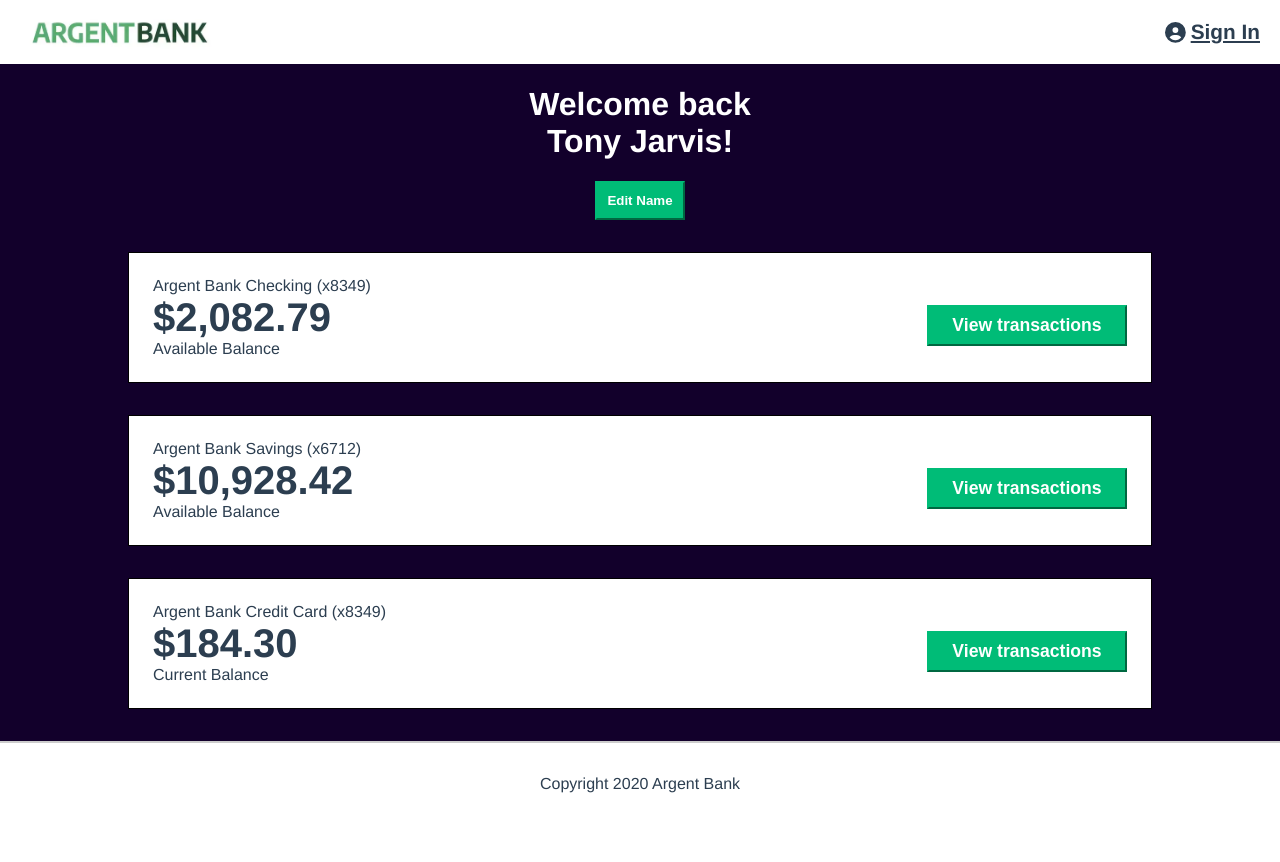
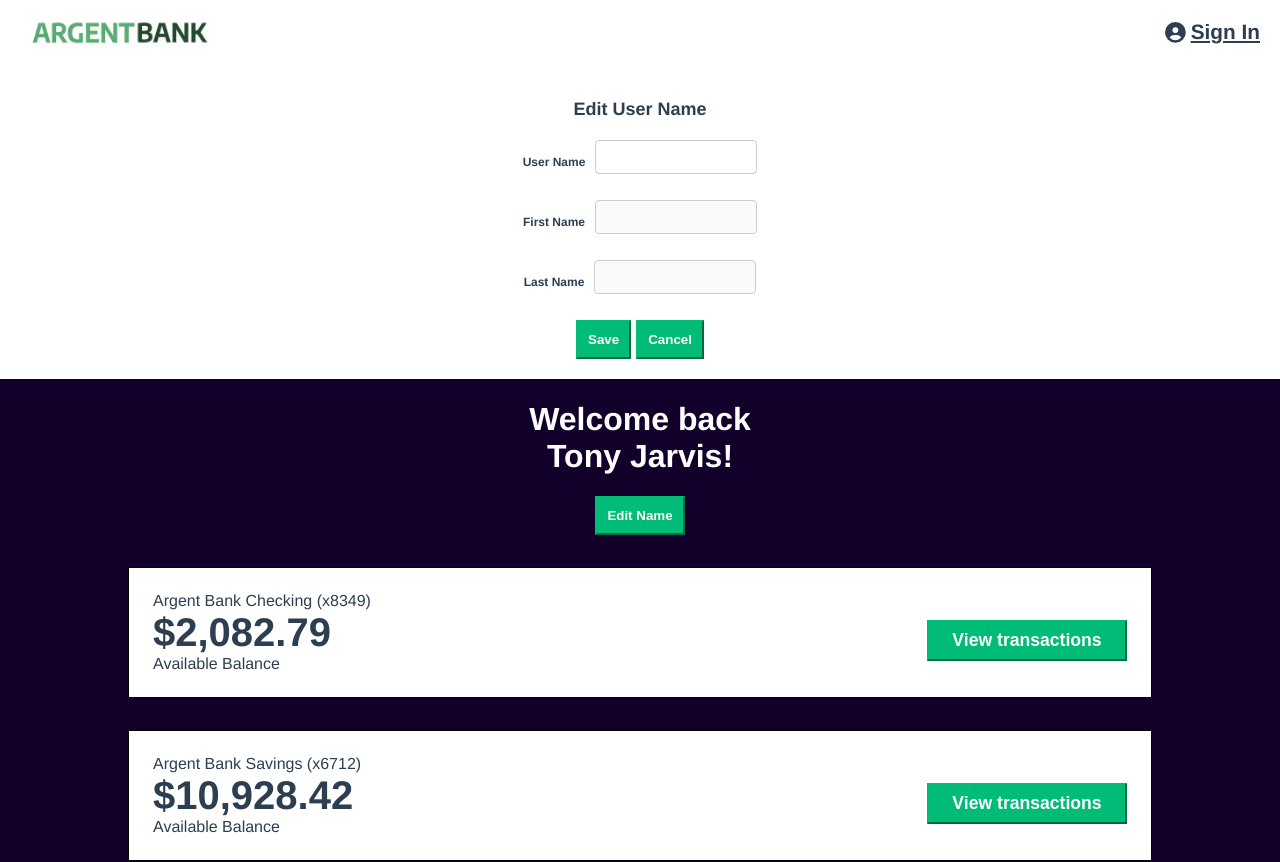
Before and after one commit to Jenlpl/OCProjet11, a React (Vite) app: page /user in a window 1280 px wide. Shown: the top 862 px of the page. Before the commit the page ends 817 px from the top, so only its background shows below. Built offline with nearby package versions, Linux system fonts and the light colour scheme.

Commit message:
EditForm

```diff
--- a/src/App.jsx
+++ b/src/App.jsx
@@ -1,5 +1,5 @@
 // App.jsx
-import React, { useState } from 'react';
+import React, { useState, useEffect } from 'react';
 import { Provider } from 'react-redux';
 import { Routes, Route } from "react-router-dom";
 import Header from "./components/Header/Header";
@@ -8,9 +8,28 @@
 import User from './pages/User/User';
 import Footer from './components/Footer';
 import store from './redux/store';
+import { fetchUserData } from './redux/authThunks'; // Import fetchUserData thunk action
 
 function App() {
-  const [isUserConnected, setUserConnected] = useState(!!localStorage.getItem('jwtToken'));
+  const [isUserConnected, setUserConnected] = useState(false);
+  const [userFirstName, setUserFirstName] = useState('');
+
+  useEffect(() => {
+    const token = localStorage.getItem('jwtToken');
+    if (token) {
+      // User is connected, fetch user data
+      setUserConnected(true);
+      // Dispatch action to fetch user data
+      store.dispatch(fetchUserData())
+        .then((userData) => {
+          // Assuming userData contains the user's information including first name
+          setUserFirstName(userData.firstName);
+        })
+        .catch((error) => {
+          console.error('Error fetching user data:', error);
+        });
+    }
+  }, []); // Run once on component mount
 
   const updateHeaderState = () => {
     setUserConnected(!!localStorage.getItem('jwtToken'));
@@ -19,7 +38,7 @@
   return (
     <Provider store={store}>
       <>
-        <Header isUserConnected={isUserConnected} updateHeaderState={updateHeaderState} />
+        <Header isUserConnected={isUserConnected} firstName={userFirstName} updateHeaderState={updateHeaderState} />
         <Routes>
           <Route path="/" element={<Home />} />
           <Route path="/sign-in" element={<Signin updateHeaderState={updateHeaderState} />} />
--- /dev/null
+++ b/src/components/EditForm/EditForm.css
@@ -0,0 +1,50 @@
+.edit-form {
+    padding: 20px;
+    margin: 0 auto;
+    width: 300px;
+  }
+
+  .edit-form .input-wrapper {
+    justify-content: center;
+    align-items: center;
+    flex-direction: row;
+  }
+
+  .edit-form h2 {
+    font-size: 18px;
+    margin-bottom: 20px;
+  }
+
+  .edit-form label {
+    font-size: 12px;
+    margin-right: 10px;
+  }
+
+  .edit-form input {
+    width: 150px;
+    padding: 10px;
+    border: 1px solid #ccc;
+    border-radius: 4px;
+    margin-bottom: 10px;
+    color: #333;
+  }
+
+  .edit-form input:focus::placeholder {
+    color: transparent;
+  }
+
+  .edit-form input.text_input {
+    color: #fff;
+    cursor: not-allowed;
+  }
+
+  .edit-form .buttons-form {
+    display: flex;
+    justify-content: center;
+    align-items: center;
+    gap: 5px;
+  }
+
+  .edit-form .buttons-form button {
+    background: #00bc77;
+  }
--- /dev/null
+++ b/src/components/EditForm/EditForm.jsx
@@ -0,0 +1,42 @@
+import { useDispatch, useSelector } from "react-redux";
+import { useState } from "react";
+import React from 'react';
+
+export default function EditForm() {
+
+
+    return (
+      <div className="edit-form">
+        <h2> Edit User Name</h2>
+        <form>
+          <div className="input-wrapper">
+            <label htmlFor="username">User Name</label>
+            <input
+              type="text"
+              id="newUserName"
+            />
+          </div>
+          <div className="input-wrapper">
+            <label htmlFor="password">First Name</label>
+            <input
+              type="text"
+              id="firstName"
+              disabled
+            />
+          </div>
+          <div className="input-wrapper">
+            <label htmlFor="password">Last Name</label>
+            <input
+              type="text"
+              id="lastName"
+              disabled
+            />
+          </div>
+          <div className="buttons-form">
+            <button className="edit-button">Save</button>
+            <button className="edit-button">Cancel</button>
+          </div>
+        </form>
+      </div>
+    );
+  }
--- a/src/components/Header/Header.jsx
+++ b/src/components/Header/Header.jsx
@@ -5,7 +5,7 @@
 import { FontAwesomeIcon } from '@fortawesome/react-fontawesome';
 import { faUserCircle, faRightFromBracket } from '@fortawesome/free-solid-svg-icons';
 
-export default function Header({ isUserConnected, updateHeaderState }) {
+export default function Header({ isUserConnected, firstName, updateHeaderState }) {
   const handleLogout = () => {
     console.log('Logging out...');
     localStorage.removeItem('jwtToken');
@@ -26,9 +26,9 @@
         <div>
           {isUserConnected ? (
             <div className='signout-nav'>
-              <NavLink to="/" className="nav-link">
+              <NavLink to="/user" className="nav-link">
                 <FontAwesomeIcon icon={faUserCircle} />
-                firstname
+                {firstName} {/* Display user's first name */}
               </NavLink>
               <NavLink to="/sign-in" onClick={handleLogout} className="nav-link">
                 <FontAwesomeIcon icon={faRightFromBracket} />
--- a/src/main.css
+++ b/src/main.css
@@ -1,5 +1,5 @@
 @import '/src/components/Header/Header.css';
-
+@import '/src/components/EditForm/EditForm.css';
 
 html {
   font-family: Avenir, Helvetica, Arial, sans-serif;
--- a/src/pages/User/User.jsx
+++ b/src/pages/User/User.jsx
@@ -1,7 +1,10 @@
 import React from 'react';
+import EditForm from '../../components/EditForm/EditForm';
 
 export default function User() {
   return (
+    <>
+    <EditForm />
     <main className="main bg-dark">
       <div className="header">
         <h1>Welcome back<br />Tony Jarvis!</h1>
@@ -39,5 +42,6 @@
         </div>
       </section>
     </main>
+    </>
   );
 }
--- a/src/redux/authThunks.jsx
+++ b/src/redux/authThunks.jsx
@@ -48,3 +48,22 @@
     }
   }
 );
+
+
+export const fetchUserData = createAsyncThunk(
+  "user/fetchUserData",
+  async (_, { getState }) => {
+    try {
+      const token = getState().auth.token; // Assuming you have a slice named 'auth' with a 'token' field
+      const response = await axios.put("/http://localhost:3001/api/v1/user/profile", {
+        headers: {
+          Authorization: `Bearer ${token}`,
+        },
+      });
+      return response.data;
+    } catch (error) {
+       console.error("Error fetching user data:", error);
+      throw error;
+    }
+  }
+);
--- a/src/redux/reducers.jsx
+++ b/src/redux/reducers.jsx
@@ -3,19 +3,30 @@
 
 const initialState = {
   isAuthenticated: false,
+  user: {
+    firstName: null,
+    // other user-related fields if needed
+  },
   // Other initial state properties here
 };
 
 const authSlice = createSlice({
   name: "auth",
   initialState,
-  reducers: {},
+  reducers: {
+    setUser: (state, action) => {
+      state.isAuthenticated = true;
+      state.user = action.payload;
+    },
+  },
   extraReducers: (builder) => {
-    // Handle loginUser success case
     builder.addCase(loginUser.fulfilled, (state, action) => {
-      state.isAuthenticated = true; // Update isAuthenticated to true upon successful login
+      state.isAuthenticated = true;
+      // Assuming the action.payload contains user information
+      state.user = action.payload;
     });
   },
 });
 
+export const { setUser } = authSlice.actions;
 export default authSlice.reducer;
--- a/src/redux/store.jsx
+++ b/src/redux/store.jsx
@@ -1,6 +1,17 @@
 import { createStore, applyMiddleware } from 'redux';
 import {thunk} from "redux-thunk";
 import rootReducer from './reducers';
+import { useSelector } from 'react-redux';
+
+const initialState = {
+  isAuthenticated: false,
+  user: {
+    firstName: null,
+    // other user-related fields if needed
+  },
+  // Other initial state properties here
+};
+
 
 const store = createStore(
   rootReducer,
```
